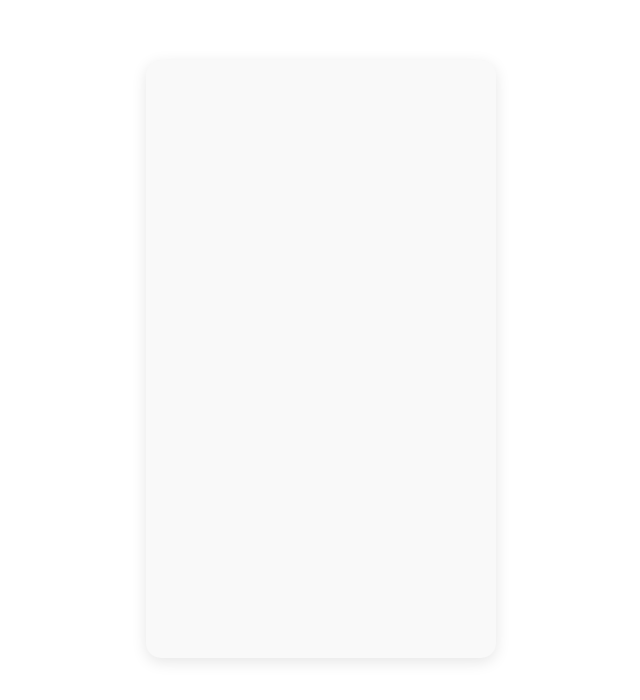
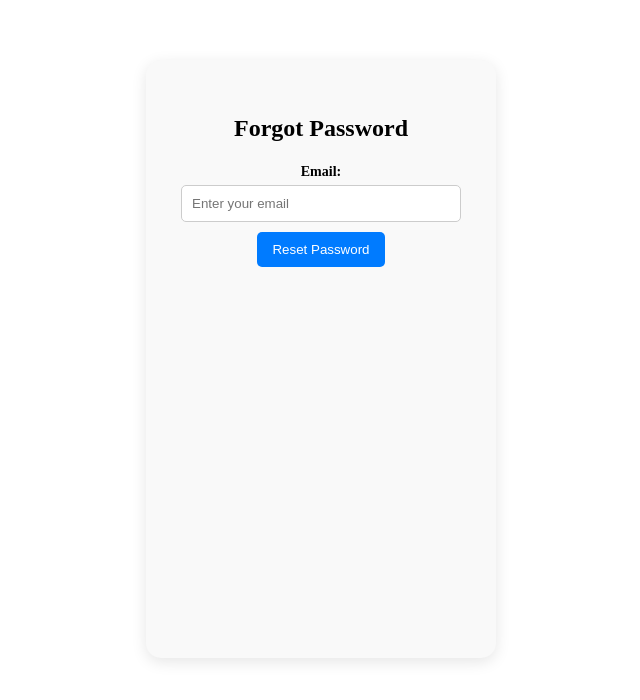
Before and after one commit to jonathanljc/HCI-Elderly-Healthcare-Application, a React (Vite) app in the folder inf2002-project/: page /forgot-password in a window 1280 px wide. Before the commit this address had no page. Shown: the top 700 px of the page, without its empty margins (319-959 px from the left). Built offline with nearby package versions, Linux system fonts and the light colour scheme.

Commit message:
add forgotpassword page

```diff
--- a/inf2002-project/src/App.jsx
+++ b/inf2002-project/src/App.jsx
@@ -11,6 +11,7 @@ import EditTask from './tasks/EditTask';
 import TaskList from './tasks/TaskList';
 import './tasks/TaskList.css';
 import ViewTask from './tasks/ViewTask';
+import ForgotPassword from './Auth/ForgotPassword';
 
 const App = () => {
   const [tasks, setTasks] = useState([]);
@@ -47,6 +48,7 @@ const App = () => {
       <Routes>
         <Route path="/" element={<Login />} />
         <Route path="/signup" element={<Signup />} />
+        <Route path="/forgot-password" element={<ForgotPassword/>}/>
         <Route path="/homepage" element={<Homepage />} />
         <Route
           path="/tasks"
--- /dev/null
+++ b/inf2002-project/src/Auth/ForgotPassword.css
@@ -0,0 +1,23 @@
+.forgot-password-container {
+    text-align: center;
+    padding: 20px;
+  }
+
+  .reset-button {
+    margin-top: 10px;
+    padding: 10px 15px;
+    background-color: #007bff;
+    color: white;
+    border: none;
+    border-radius: 5px;
+    cursor: pointer;
+  }
+
+  .reset-button:hover {
+    background-color: #0056b3;
+  }
+
+  .success-message {
+    margin-top: 10px;
+    color: green;
+  }
--- /dev/null
+++ b/inf2002-project/src/Auth/ForgotPassword.jsx
@@ -0,0 +1,43 @@
+// src/Auth/ForgotPassword.jsx
+import React, { useState } from 'react';
+import { useNavigate } from 'react-router-dom';
+import './ForgotPassword.css';
+
+const ForgotPassword = () => {
+  const [email, setEmail] = useState('');
+  const [successMessage, setSuccessMessage] = useState('');
+  const navigate = useNavigate();
+
+  const handleResetPassword = () => {
+    // Simulate a password reset process
+    if (email) {
+      setSuccessMessage("Password reset link sent to your email!");
+
+      // Redirect to login page after a short delay
+      setTimeout(() => {
+        navigate('/');
+      }, 2000);
+    } else {
+      alert("Please enter your email address.");
+    }
+  };
+
+  return (
+    <div className="forgot-password-container">
+      <h2>Forgot Password</h2>
+      <label>
+        Email:
+        <input
+          type="email"
+          value={email}
+          onChange={(e) => setEmail(e.target.value)}
+          placeholder="Enter your email"
+        />
+      </label>
+      <button className="reset-button" onClick={handleResetPassword}>Reset Password</button>
+      {successMessage && <div className="success-message">{successMessage}</div>}
+    </div>
+  );
+};
+
+export default ForgotPassword;
--- a/inf2002-project/src/Auth/Login.jsx
+++ b/inf2002-project/src/Auth/Login.jsx
@@ -12,6 +12,9 @@ const Login = () => {
 
   const handleSignup = () => {
     navigate("/signup")
+  }
+  const handleForgotPassword = () => {
+    navigate("/forgot-password")
   }
   return (
     <div className="homepage">
@@ -31,7 +34,7 @@ const Login = () => {
           </label>
           <div className="button-group">
             <button className="login-button" onClick={handleLogin}>Login</button>
-            <button className="forgot-password-button">Forgot Password?</button>
+            <button className="forgot-password-button" onClick={handleForgotPassword}>Forgot Password?</button>
             <button className="signup-button" onClick={handleSignup}>Sign Up</button>
           </div>
         </div>
```
